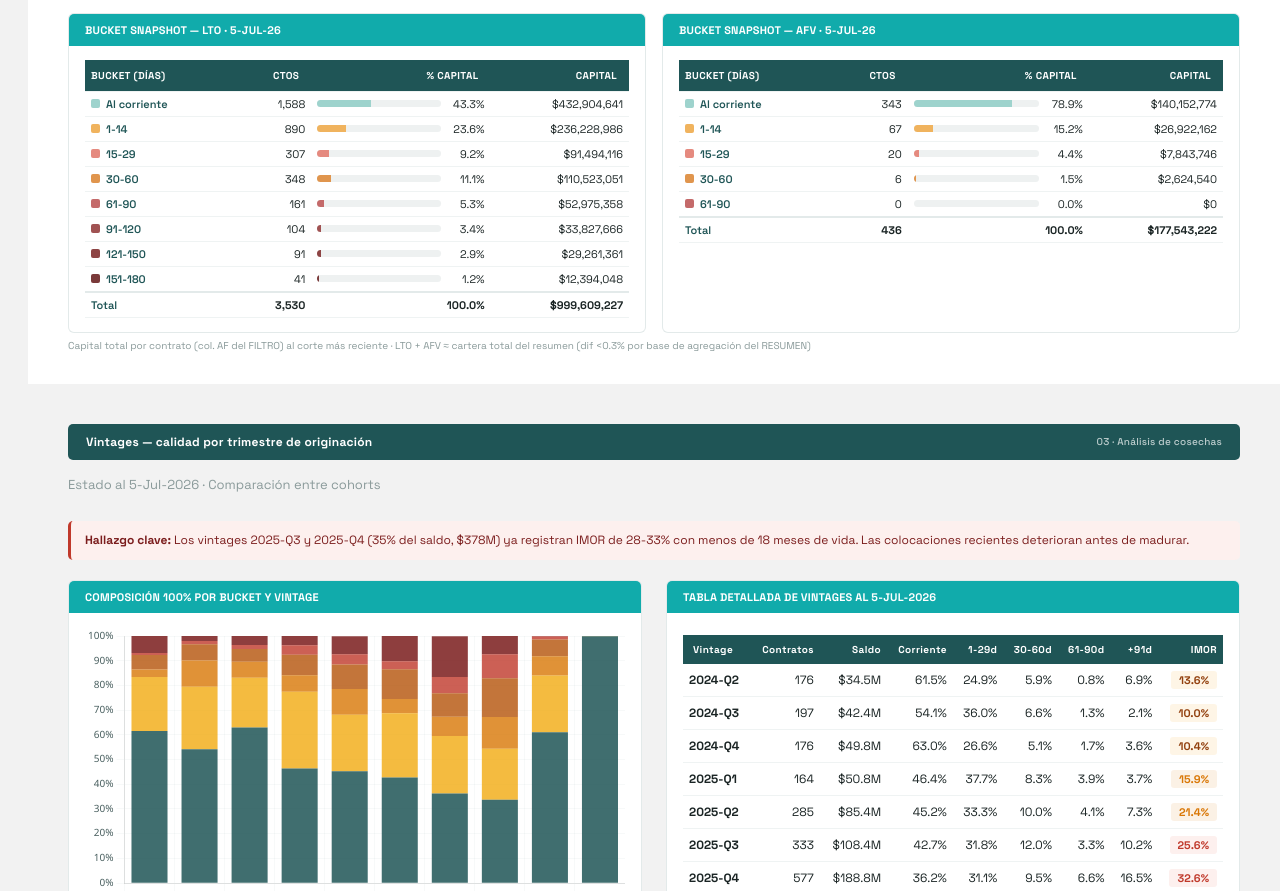
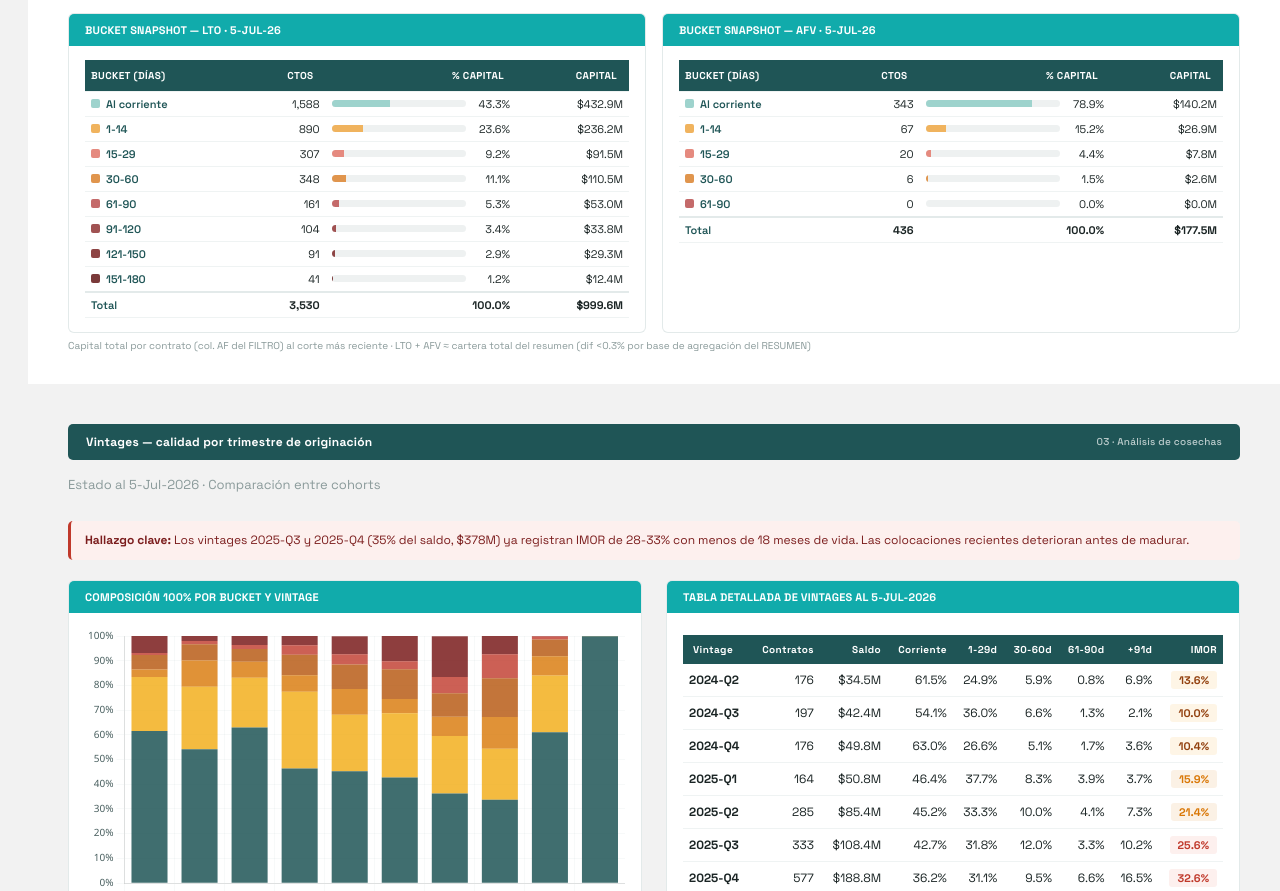
Before and after one commit to cgalvezvemo/Proyectos-VEMO, a plain HTML site: page Reporte_Cartera_LTO.html in a window 1280 px wide. Shown: the part 6672-7563 px from the top of the page. Drawn offline with Linux system fonts and the light colour scheme.

Commit message:
Actualización cartera 14-Jul-2026

```diff
--- a/Reporte_Cartera_LTO.html
+++ b/Reporte_Cartera_LTO.html
@@ -1128,7 +1128,7 @@
  ['30 A 60','30-60','#e0954d'],['61 A 90','61-90','#c46a6a'],['91 A 120','91-120','#a05252'],
  ['121 A 150','121-150','#8d4444'],['151 A 180','151-180','#7a3a3a'],['181 A 365','181-365','#663030'],
  ['366 \u00d3 M\u00c1S','366+','#552828']];
-const fmt$=v=>'$'+Math.round(v).toLocaleString('en-US');
+const fmt$=v=>'$'+(v/1e6).toLocaleString('en-US',{minimumFractionDigits:1,maximumFractionDigits:1})+'M';
 function renderSnap(seg,elId){
   const d=CMP_SNAP[seg]||{}; const el=document.getElementById(elId); if(!el) return;
   const tot=Object.values(d).reduce((t,v)=>t+v[1],0)||1;
```
